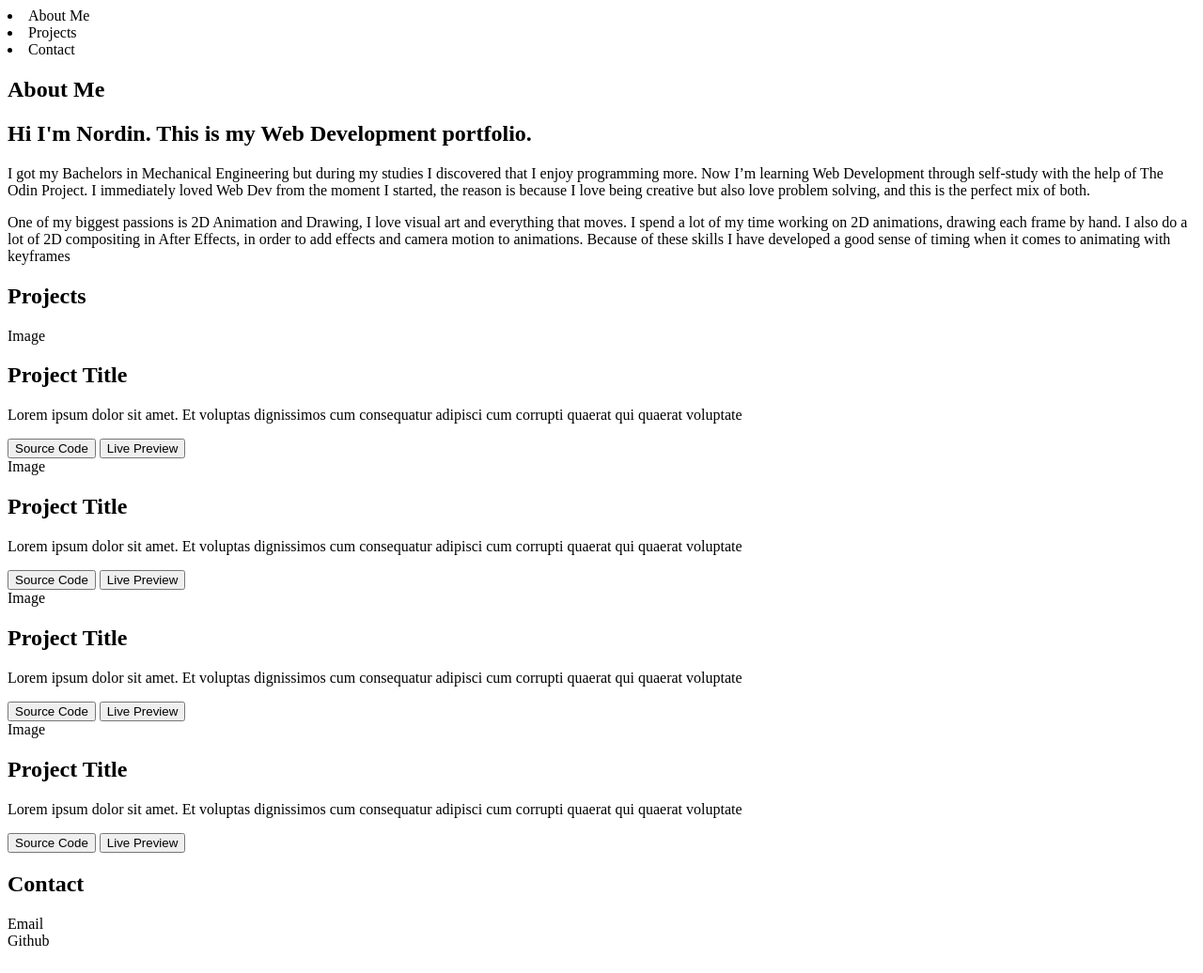
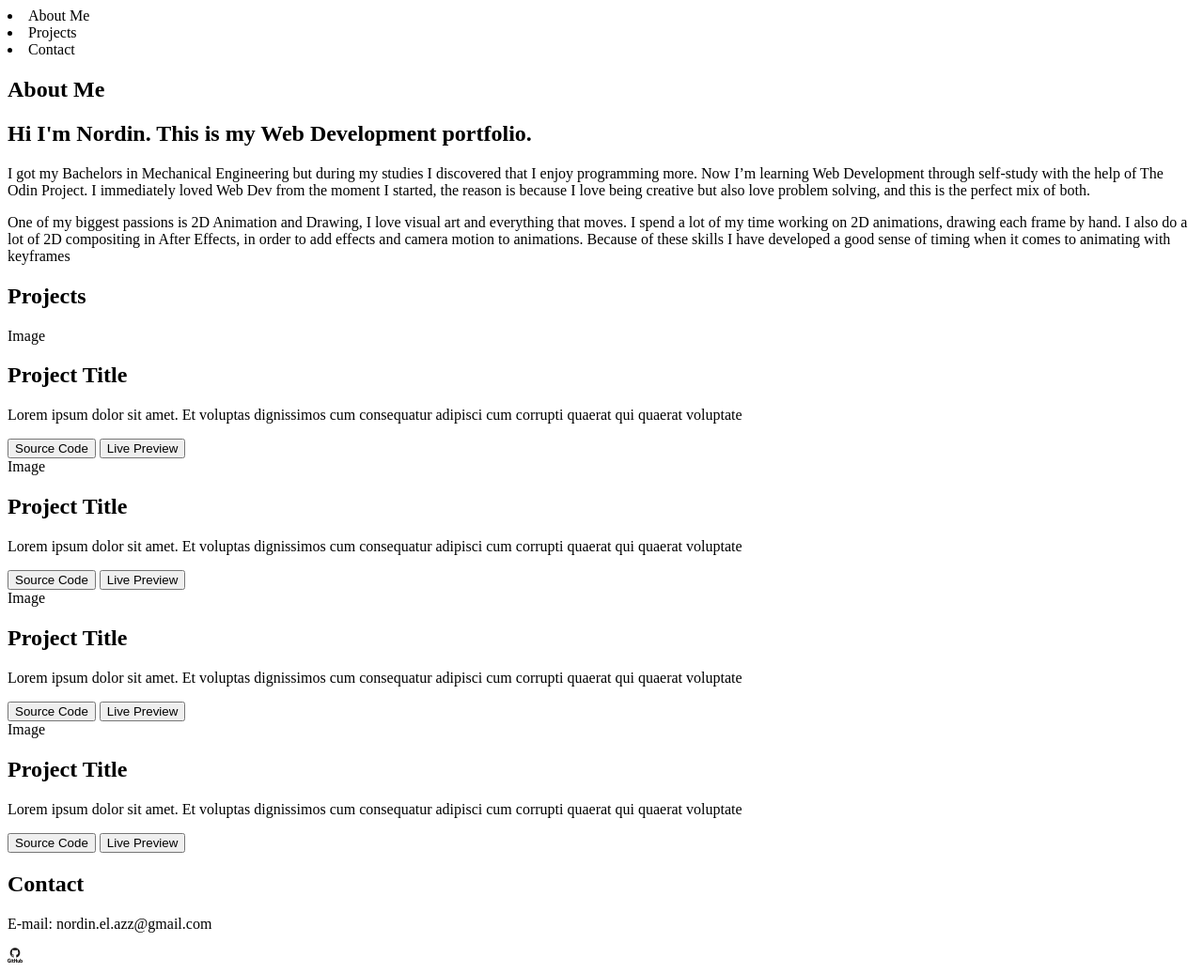
Before and after one commit to nordin05/14-portfolio, a plain HTML site: page index.html in a window 1280 px wide. Shown: the whole page at 94% size. Drawn offline with nearby package versions, Linux system fonts and the light colour scheme.

Commit message:
Layout contact section

```diff
--- a/index.html
+++ b/index.html
@@ -4,6 +4,9 @@
         <meta charset="UTF-8" />
         <meta http-equiv="X-UA-Compatible" content="IE=edge" />
         <meta name="viewport" content="width=device-width, initial-scale=1.0" />
+        <link
+            rel="stylesheet"
+            href="https://cdn.jsdelivr.net/gh/devicons/devicon@v2.15.1/devicon.min.css" />
         <title>Document</title>
     </head>
     <body>
@@ -103,10 +106,13 @@
         </section>
         <section class="contact">
             <h1>Contact</h1>
-            <div class="email">Email</div>
-            <div class="github">Github</div>
+            <div class="contact-container">
+                <p class="email">
+                    <span>E-mail:</span> nordin.el.azz@gmail.com
+                </p>
+                <i class="devicon-github-original-wordmark colored"></i>
+            </div>
         </section>
-        <footer></footer>
         <script src="main.js"></script>
     </body>
 </html>
```
